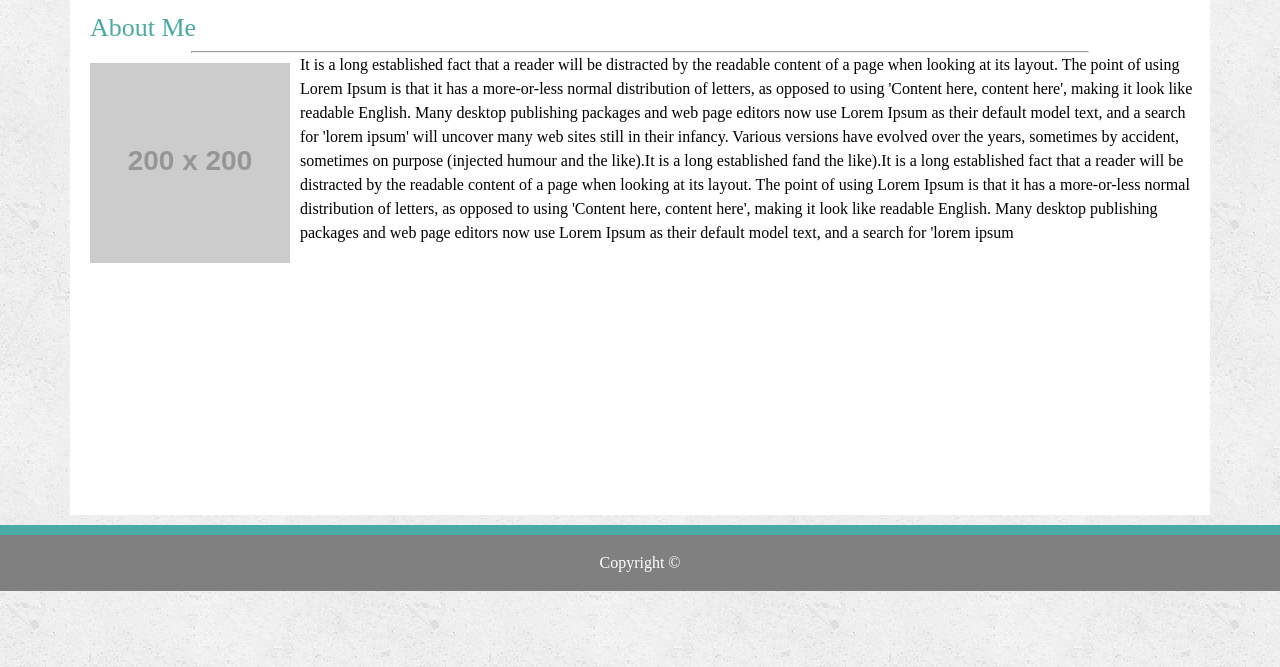
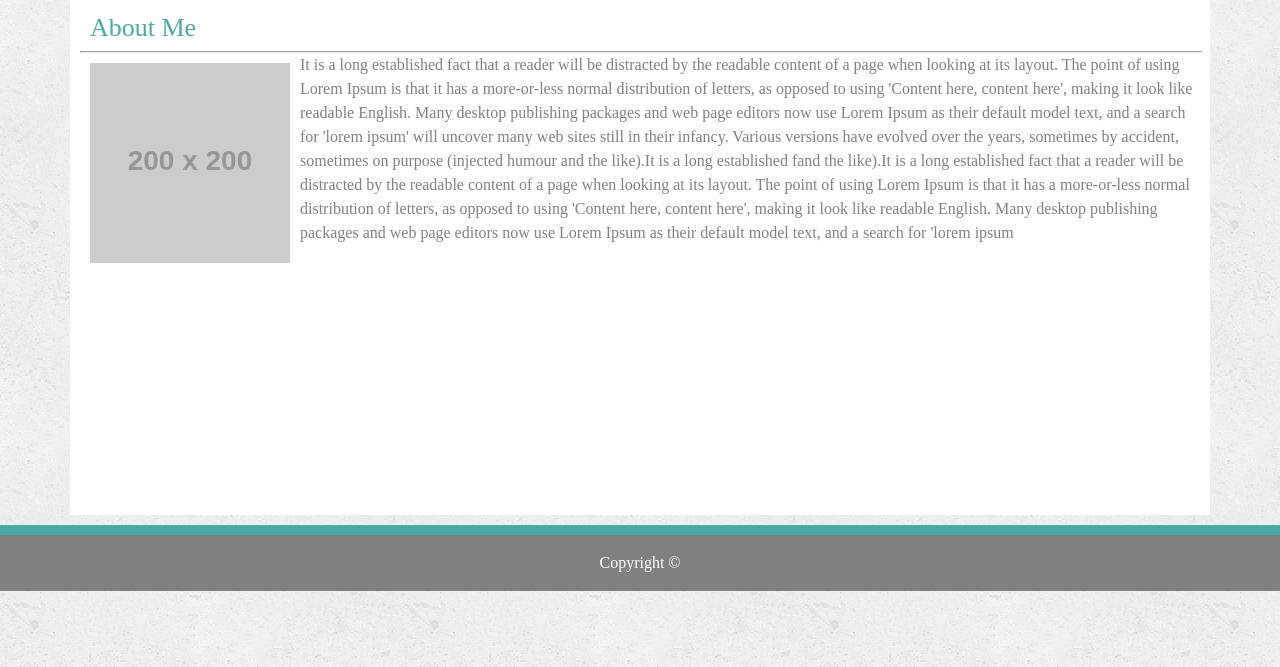
Before and after one commit to MissAraquel/Basic-Portfolio, a plain HTML site: page index.html in a window 1280 px wide. Shown: the part 133-800 px from the top of the page. Drawn offline with Linux system fonts and the light colour scheme; placeholder pictures from the web are drawn by us.

Commit message:
changed text color for paragraph and changed width of line break

```diff
--- a/assets/css/style.css
+++ b/assets/css/style.css
@@ -5,6 +5,10 @@
 
 body{
     background-image: url(../images/concrete_seamless.png);
+}
+
+p {
+    color: gray;
 }
 
 .main-wrapper, .wrap{
@@ -66,7 +70,7 @@ nav ul li a {
 }
 
 hr{
-    width: 80%;
+    width: 100%;
     margin: 0 auto;
 }
 
```
